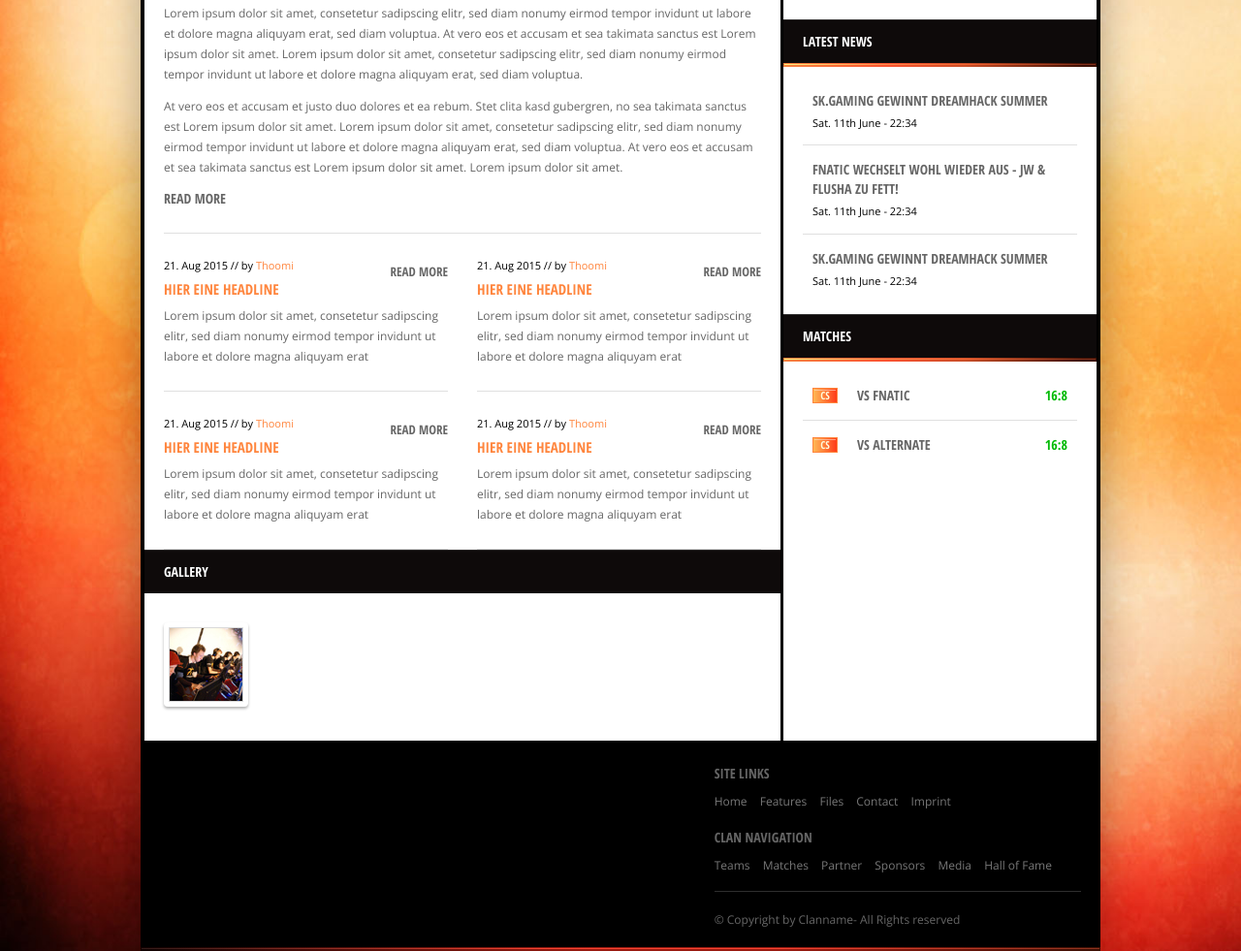
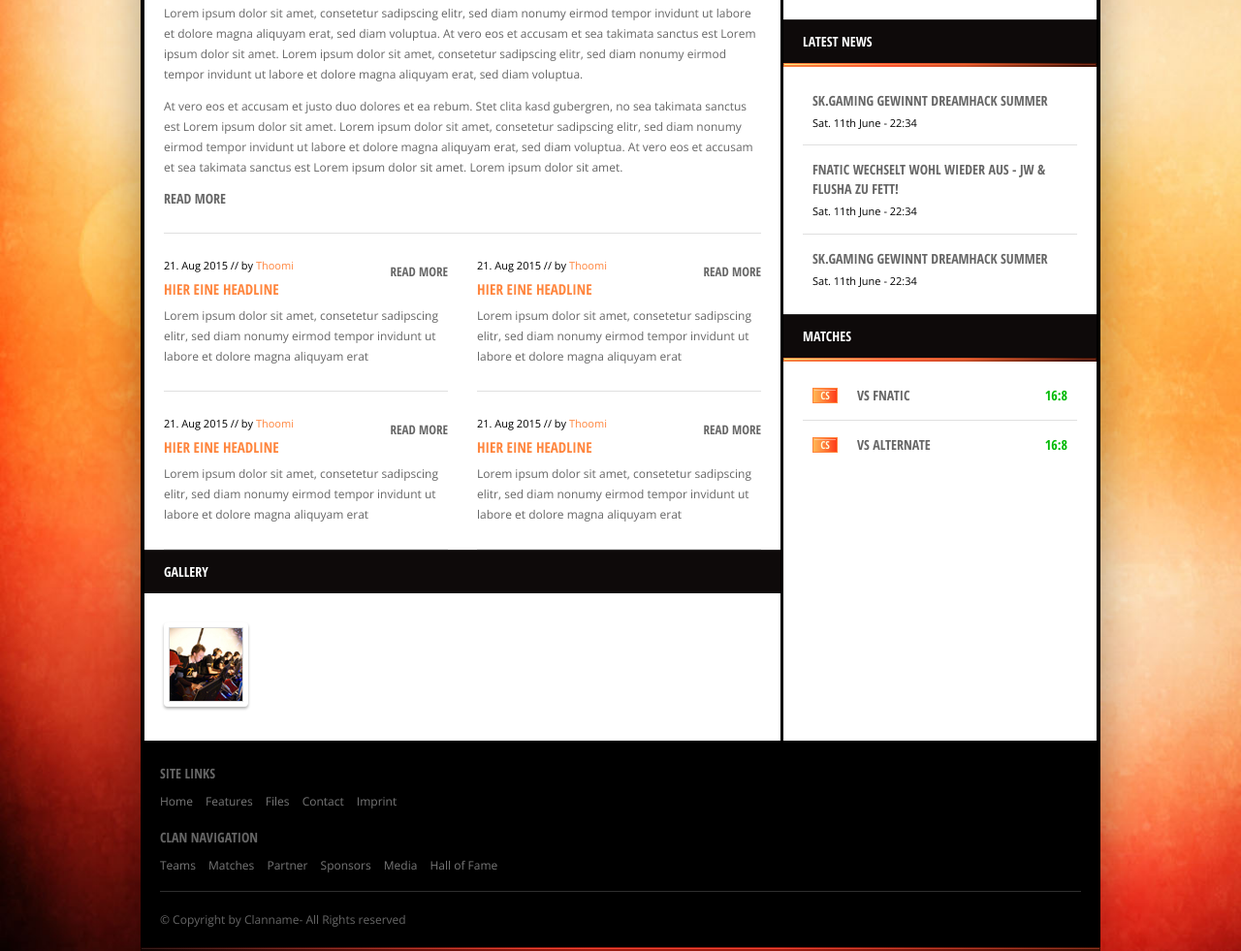
Before and after one commit to iamleander/volatile, a plain HTML site: page index.html in a window 1280 px wide. Shown: the part 879-1860 px from the top of the page at 97% size. Drawn offline with nearby package versions, Linux system fonts and the light colour scheme.

Commit message:
change footer

```diff
--- a/index.html
+++ b/index.html
@@ -366,11 +366,9 @@
             <footer id="foot">
             	<div class="row">
 
-                    <div class="col-md-7">
 
-                    </div>
 
-                    <div class="col-md-5">
+                    <div class="col-md-12">
 
                         <h3>Site links</h3>
 
```
